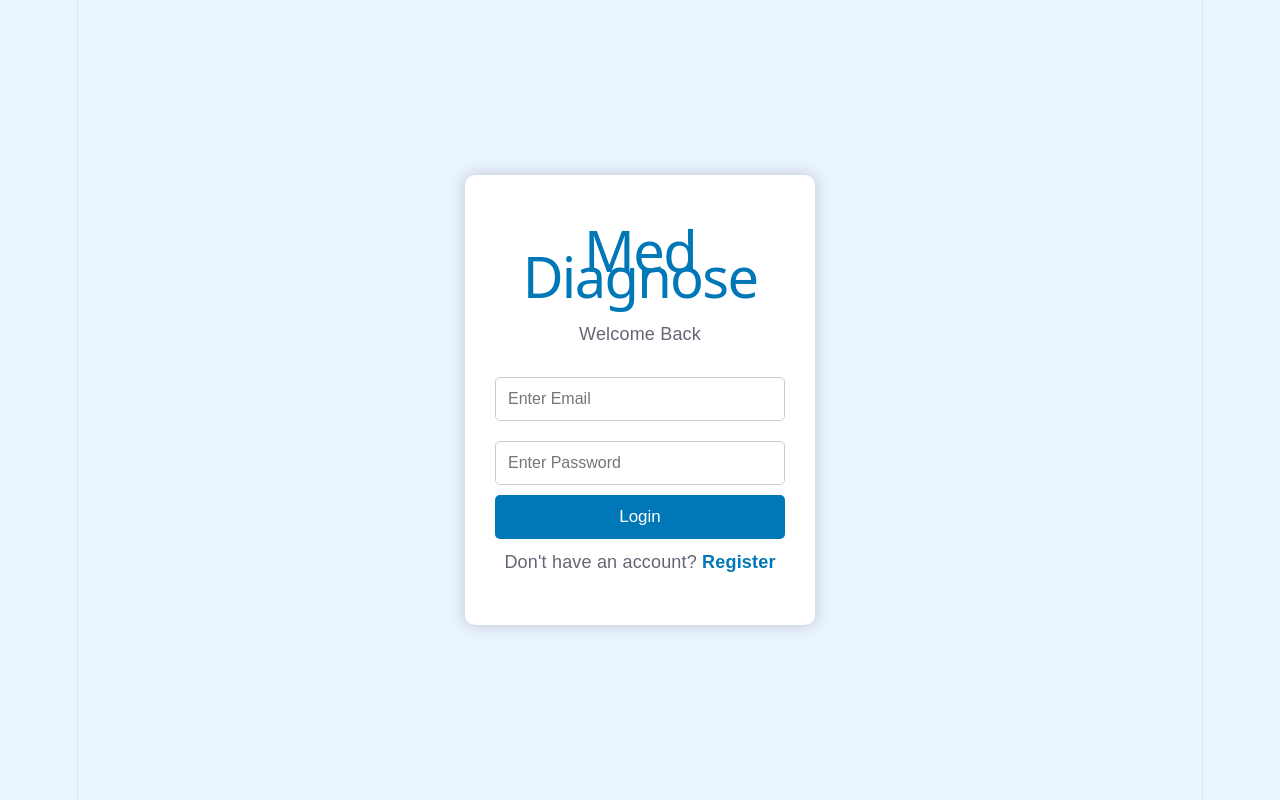
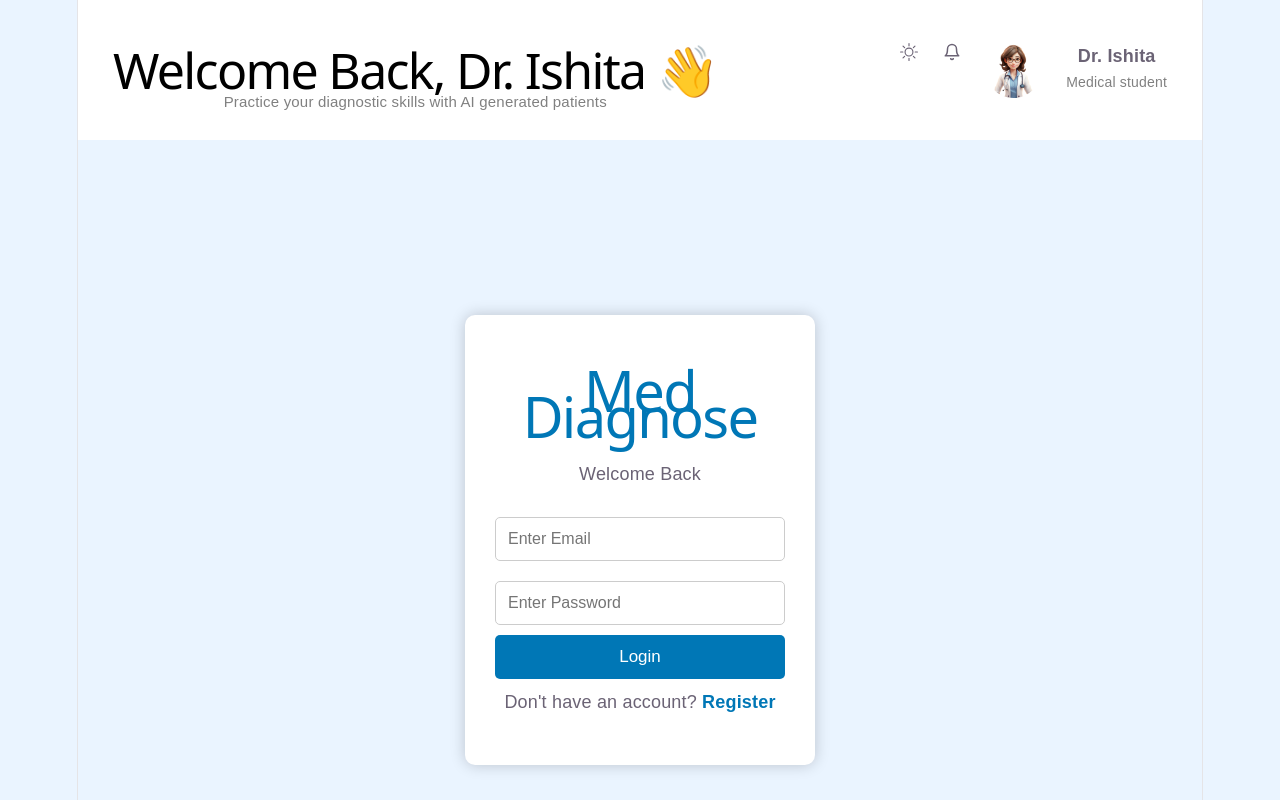
Before and after one commit to Ishita-Jha/Med-diagnose, a React (Vite) app in the folder client/: page / in a window 1280 px wide. Shown: the top 800 px of the page. Built offline with nearby package versions, Linux system fonts and the light colour scheme.

Commit message:
done with navbar of dashboard but not completed dashboard page

```diff
--- a/client/package.json
+++ b/client/package.json
@@ -11,7 +11,8 @@
   },
   "dependencies": {
     "react": "^19.2.7",
-    "react-dom": "^19.2.7"
+    "react-dom": "^19.2.7",
+    "react-icons": "^5.7.0"
   },
   "devDependencies": {
     "@eslint/js": "^10.0.1",
--- a/client/src/App.jsx
+++ b/client/src/App.jsx
@@ -1,9 +1,11 @@
+import Navbar from "./components/navbar";
 import Login from "./pages/login";
 import Register from "./pages/Register";
 
 function App() {
   return (
     <div>
+      <Navbar/>
       <Login />
       <Register/>
 
--- /dev/null
+++ b/client/src/components/navbar.jsx
@@ -0,0 +1,30 @@
+import React, { useState } from 'react'
+import {BsSun} from "react-icons/bs"
+import {FiBell,FiChevronDown} from "react-icons/fi"
+import "../styles/navbar.css";
+import profile from "../assets/doctorimage.jpg";
+const Navbar = () => {
+    const[name,setName]=useState("Ishita")
+  return (
+    <div className="navbar">
+        <div className="Left-Navbar">
+            <h1>Welcome Back, Dr. {name} 👋 </h1>
+            <p>Practice your diagnostic skills with AI generated patients</p>
+        </div>
+        <div className="Right-Navbar">
+            <BsSun className="nav-icon"/>
+            <FiBell className="nav-icon"/>
+            <div className= "Profile">
+                <img src={profile} alt="profile" />
+            </div>
+            <div className="profile-text">
+                <h4>Dr. {name}</h4>
+                <p> Medical student </p>
+            </div>
+        </div>
+
+    </div>
+  )
+}
+
+export default Navbar
--- /dev/null
+++ b/client/src/styles/navbar.css
@@ -0,0 +1,50 @@
+.navbar{
+    display: flex;
+    justify-content: space-between;
+    align-items: center;
+    padding: 25px 35px;
+    background: white;
+}
+.Left-Navbar h1{
+    color: black;
+    font-size: 50px;
+    margin-bottom: 6px;
+}
+.Left-Navbar p{
+    color: gray;
+    font-size: 15px;
+}
+.Right-Navbar {
+    display: flex;
+    justify-content: center;
+    gap: 25px;
+}
+.nav-icons{
+    font-size:24px;
+    cursor:pointer;
+    color:#1e293b;
+}
+
+.Profile{
+    display:flex;
+    align-items:center;
+    gap:12px;
+    cursor:pointer;
+}
+
+.Profile img{
+    width:55px;
+    height:55px;
+    border-radius:50%;
+}
+
+.profile-text h4{
+    margin:0;
+    font-size:18px;
+}
+
+.profile-text p{
+    margin:0;
+    color:gray;
+    font-size:14px;
+}
```
Also changed, not shown: client/src/pages/Dashboard.jsx (added, +9 -0 lines), client/src/assets/doctorimage.jpg (added), 1 other file (tests, documents, lock files or other folders).
